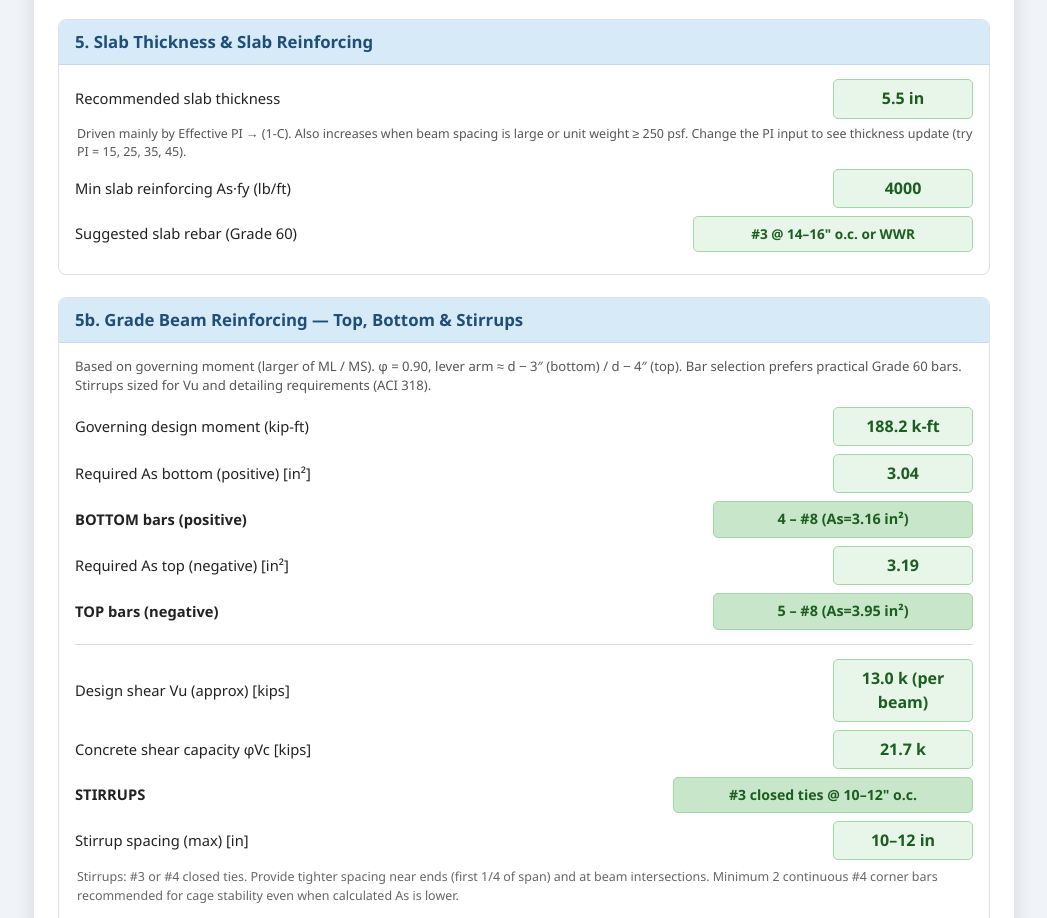
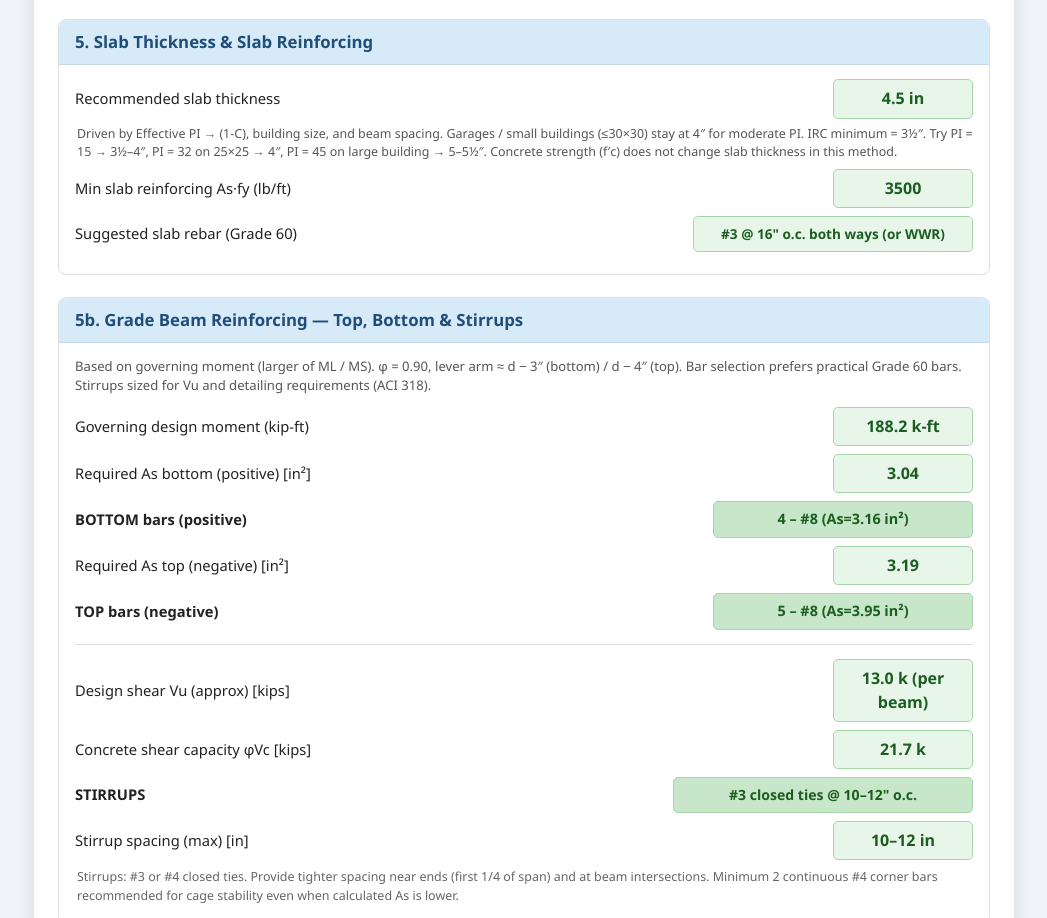
Before and after one commit to bimja/Slab-Grade-Beam-Calc-Tool, a plain HTML site: page index.html in a window 1280 px wide. Shown: the part 1784-2702 px from the top of the page, without its empty margins (116-1163 px from the left). Drawn offline with Linux system fonts and the light colour scheme.

Commit message:
Update index.html
slab adjustments, considering min code requirements

```diff
--- a/index.html
+++ b/index.html
@@ -398,8 +398,9 @@
             <span class="result-value" id="outSlab">—</span>
           </div>
           <div class="note" style="margin:-2px 0 8px 0; color:#555;">
-            Driven mainly by Effective PI → (1-C). Also increases when beam spacing is large or unit weight ≥ 250 psf.
-            Change the PI input to see thickness update (try PI = 15, 25, 35, 45).
+            Driven by Effective PI → (1-C), building size, and beam spacing. Garages / small buildings (≤30×30) stay at 4″ for moderate PI.
+            IRC minimum = 3½″. Try PI = 15 → 3½–4″, PI = 32 on 25×25 → 4″, PI = 45 on large building → 5–5½″.
+            Concrete strength (f′c) does not change slab thickness in this method.
           </div>
           <div class="result-row">
             <span class="label">Min slab reinforcing As·fy (lb/ft)</span>
@@ -799,32 +800,47 @@ function calculate() {
   const dRec = Math.ceil(Math.max(dL, dS));
   const dEff = dRec - 3.0;              // effective depth approx (clear cover + ½ bar)
 
-  // Slab thickness — driven primarily by soil-climate (1-C / PI) and secondarily by
-  // beam spacing and unit weight (heavier loads or larger spans between beams → thicker slab)
+  // Slab thickness — practical residential / garage / light commercial rules
+  // Primary driver: soil-climate (1-C from PI). Secondary: building size & beam spacing.
+  // Aligns with common Texas practice and IRC R506 (min 3.5") while respecting Snowden guidance.
   let slabThk, asfy, rebarNote;
-  // Base thickness from (1-C)
-  if (oneC <= 0.12) {
-    slabThk = 4; asfy = 2600;
-  } else if (oneC <= 0.18) {
-    slabThk = 4.5; asfy = 3200;
-  } else if (oneC <= 0.24) {
-    slabThk = 5; asfy = 4000;
-  } else if (oneC <= 0.30) {
-    slabThk = 5.5; asfy = 4600;
+  const area = L * Lp;                  // building footprint (sf)
+  const isSmall = (L <= 30 && Lp <= 30) || area <= 900;   // typical garage / small addition
+
+  // Base thickness from soil-climate demand
+  if (oneC <= 0.14) {
+    slabThk = 3.5; asfy = 2400;         // low PI — IRC minimum territory
+  } else if (oneC <= 0.20) {
+    slabThk = 4.0; asfy = 2800;
+  } else if (oneC <= 0.26) {
+    slabThk = 4.0; asfy = 3500;         // PI ~30–35: still 4" for light residential
+  } else if (oneC <= 0.32) {
+    slabThk = 5.0; asfy = 4200;
   } else {
-    slabThk = 6; asfy = 5200;
+    slabThk = 5.5; asfy = 5200;         // high PI / aggressive soils
   }
-  // Bump thickness when beam spacing is large or unit weight is high
-  if (S >= 18 || w >= 250) slabThk = Math.min(6.5, slabThk + 0.5);
-  if (S >= 16 && oneC > 0.20) slabThk = Math.min(6.5, slabThk + 0.5);
-  // Round to practical half-inch
-  slabThk = Math.ceil(slabThk * 2) / 2;
-  if (slabThk < 4) slabThk = 4;
-  if (slabThk > 6.5) slabThk = 6.5;
 
-  if (asfy <= 3000) rebarNote = '#3 @ 18" o.c. both ways';
-  else if (asfy <= 4200) rebarNote = '#3 @ 14–16" o.c. or WWR';
-  else rebarNote = '#3 @ 12" o.c. or W4×W4 / W5×W5 WWR';
+  // Size / spacing adjustments
+  if (isSmall && oneC <= 0.28) {
+    // Garages and small buildings: keep slab thinner; beams do the work
+    slabThk = Math.min(slabThk, 4.0);
+  }
+  if (!isSmall && S >= 16 && oneC > 0.22) {
+    slabThk = Math.min(6.0, slabThk + 0.5);   // larger footprint + wider beam spacing
+  }
+  if (w >= 250 && oneC > 0.18) {
+    slabThk = Math.min(6.0, slabThk + 0.5);   // heavier superstructure
+  }
+
+  // Practical limits
+  slabThk = Math.round(slabThk * 2) / 2;     // nearest 0.5"
+  if (slabThk < 3.5) slabThk = 3.5;          // IRC R506.1 minimum
+  if (slabThk > 6.0) slabThk = 6.0;
+
+  // Slab reinforcing note
+  if (asfy <= 2800) rebarNote = '#3 @ 18" o.c. both ways (or WWR)';
+  else if (asfy <= 3800) rebarNote = '#3 @ 16" o.c. both ways (or WWR)';
+  else rebarNote = '#3 @ 12–14" o.c. or W4×W4 / W5×W5 WWR';
 
   // Flexural steel (simplified Whitney / working-stress hybrid used in Snowden examples)
   // Mu ≈ 1.6 × M (service) for LRFD comparison; φ = 0.90
```
